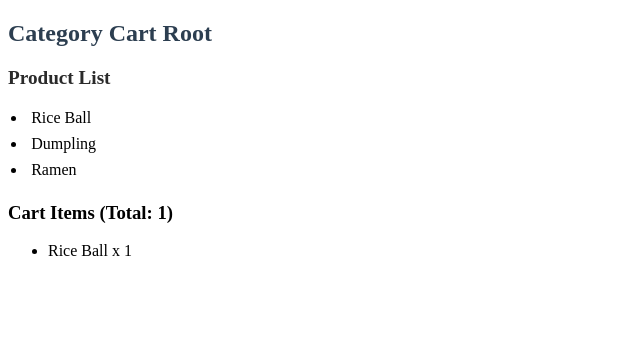
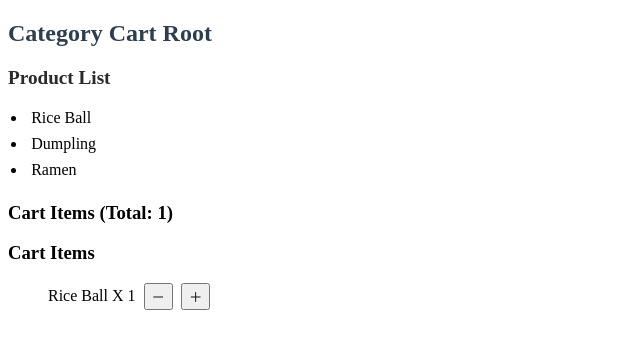
Before and after one commit to Bob769-wq/Angular-lunch-selecor, an Angular app: page / in a window 1280 px wide. Both pictures are taken after a click on the item "Rice Ball". Shown: the top 348 px of the page, without its empty margins (0-640 px from the left). Built offline with nearby package versions, Linux system fonts and the light colour scheme.

Commit message:
add & subtract button

```diff
--- /dev/null
+++ b/src/app/category-cart/cart-item.component.css
@@ -0,0 +1,9 @@
+.cart-item {
+  display: flex;
+  align-items: center;
+  gap: 8px;
+}
+
+button {
+  padding: 2px 6px;
+}
--- /dev/null
+++ b/src/app/category-cart/cart-item.component.html
@@ -0,0 +1,5 @@
+<li class="cart-item">
+  {{item()?.name}} X {{item()?.quantity}}
+  <button (click)="subtract()">－</button>
+  <button (click)="add()">＋</button>
+</li>
--- /dev/null
+++ b/src/app/category-cart/cart-item.component.ts
@@ -0,0 +1,23 @@
+import { Component, input, output } from '@angular/core';
+import { CommonModule } from '@angular/common';
+
+@Component({
+  selector: 'app-cart-item',
+  standalone: true,
+  imports: [CommonModule],
+  templateUrl: './cart-item.component.html',
+  styleUrls: ['./cart-item.component.css']
+})
+
+export class CartItemComponent {
+  readonly item = input<{ name: string; quantity: number }>();
+  readonly update = output<{ name: string; delta: number }>();
+
+  add() {
+    this.update.emit({ name: this.item()!.name, delta: 1 });
+  }
+
+  subtract() {
+    this.update.emit({ name: this.item()!.name, delta: -1 });
+  }
+}
--- /dev/null
+++ b/src/app/category-cart/cart-list.component.html
@@ -0,0 +1,8 @@
+<h3>Cart Items</h3>
+
+<ul>
+  @for (item of items(); track item.name) {
+  <app-cart-item [item]="item" (update)="handleUpdate($event)">
+  </app-cart-item>
+  }
+</ul>
--- /dev/null
+++ b/src/app/category-cart/cart-list.component.ts
@@ -0,0 +1,20 @@
+import { Component, input, output } from "@angular/core";
+import { CommonModule } from "@angular/common";
+import { CartItemComponent } from "./cart-item.component";
+
+@Component({
+  selector: 'app-cart-list',
+  standalone: true,
+  imports: [CommonModule, CartItemComponent],
+  templateUrl: './cart-list.component.html',
+  styleUrls: ['./cart-list.component.css']
+})
+
+export class CartListComponent {
+  readonly items = input<{ name: string; quantity: number }[]>();
+  readonly update = output<{ name: string; delta: number }>();
+
+  handleUpdate(payload: { name: string; delta: number }) {
+    this.update.emit(payload);
+  }
+}
--- a/src/app/category-cart/category-cart.component.html
+++ b/src/app/category-cart/category-cart.component.html
@@ -2,8 +2,5 @@
 <app-product-list [products]="products()" (add)="addToCart($event)"></app-product-list>
 
 <h3>Cart Items (Total: {{totalCount()}})</h3>
-<ul>
-  @for (item of cart(); track item.name) {
-  <li>{{item.name}} x {{item.quantity}}</li>
-  }
-</ul>
+<app-cart-list [items]="cart()" (update)="handleQuantityChange($event)">
+</app-cart-list>
--- a/src/app/category-cart/category-cart.component.ts
+++ b/src/app/category-cart/category-cart.component.ts
@@ -1,11 +1,12 @@
 import { Component, signal, computed } from '@angular/core';
 import { CommonModule } from '@angular/common';
 import { ProductListComponent } from './product-list.component';
+import { CartListComponent } from './cart-list.component';
 
 @Component({
   standalone: true,
   selector: 'app-category-cart',
-  imports: [CommonModule, ProductListComponent],
+  imports: [CommonModule, ProductListComponent, CartListComponent],
   templateUrl: './category-cart.component.html',
   styleUrls: ['./category-cart.component.css']
 })
@@ -32,5 +33,14 @@ export class CategoryCartComponent {
     });
   }
 
-
+  handleQuantityChange(event: { name: string; delta: number }) {
+    this.cart.update(cart => {
+      return cart.map(item =>
+        item.name === event.name
+          ? { ...item, quantity: item.quantity + event.delta }
+          : item
+      )
+        .filter(item => item.quantity > 0);
+    })
+  }
 }
```
Also changed, not shown: src/app/category-cart/cart-list.component.css (added).
